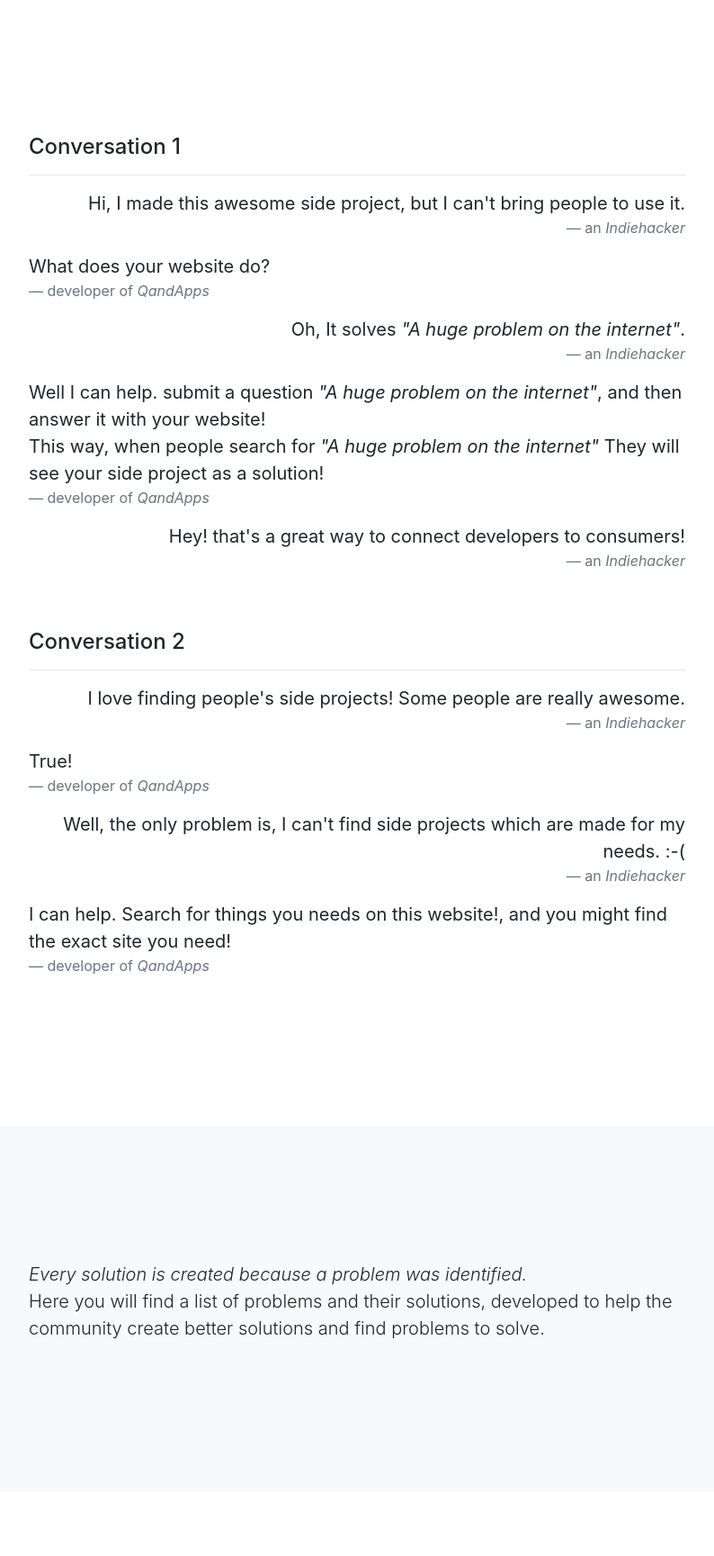
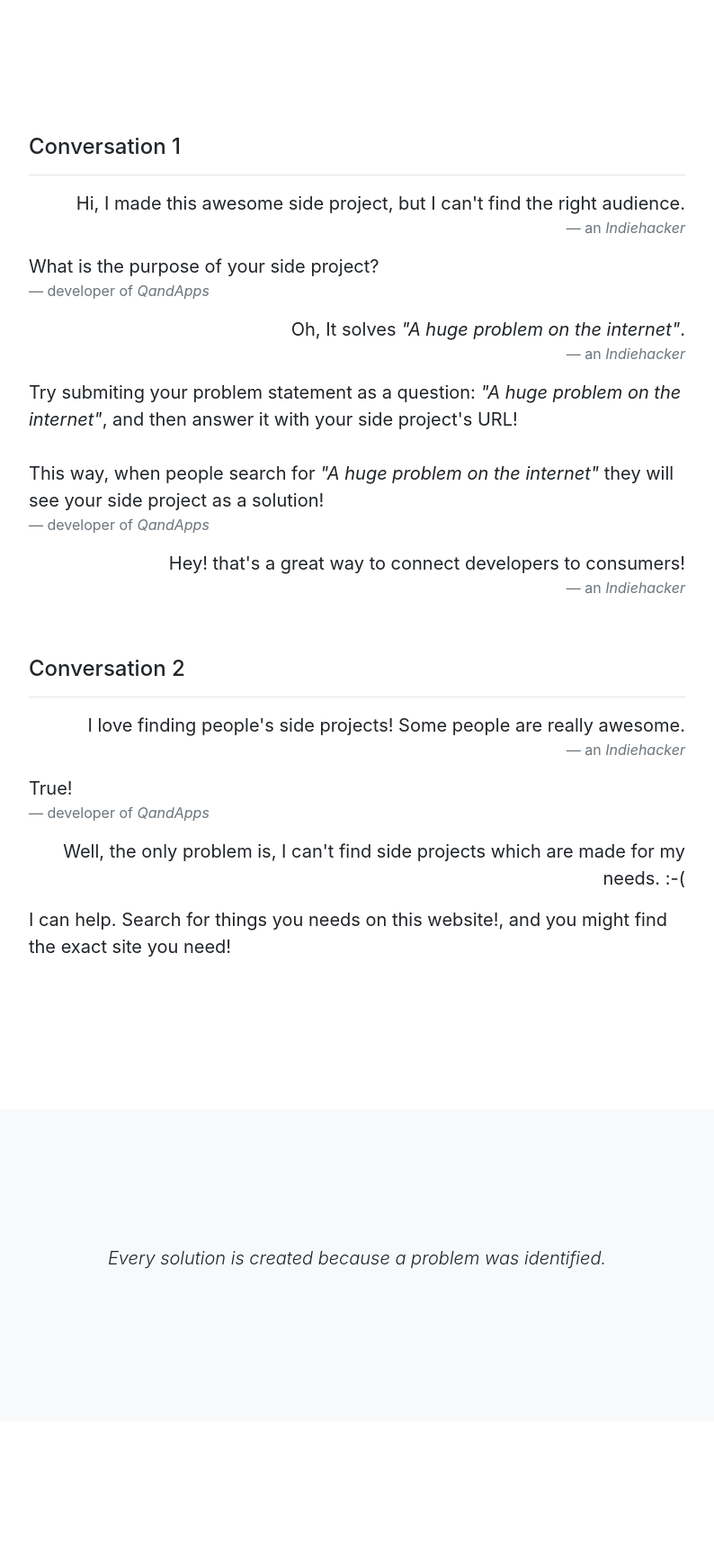
Before and after one commit to alikhundmiri/qnapps, a Django app: page /lander/ in a window 1280 px wide. Shown: the part 654-2383 px from the top of the page at 90% size, without its empty margins (243-1037 px from the left). Run offline with Django 3.2, Linux system fonts and the light colour scheme; some libraries are stand-ins or nearby versions.

Commit message:
changed the language on the landing page a bit.

```diff
--- a/templates/landing.html
+++ b/templates/landing.html
@@ -94,11 +94,11 @@
 					<h4>Conversation 1</h4>
 					<hr>
 					<blockquote class="blockquote text-right">
-						<p class="mb-0">Hi, I made this awesome side project, but I can't bring people to use it.</p>
+						<p class="mb-0">Hi, I made this awesome side project, but I can't find the right audience.</p>
 						<footer class="blockquote-footer">an <cite title="Indie Hacker">Indiehacker</cite></footer>
 					</blockquote>
 					<blockquote class="blockquote">
-						<p class="mb-0">What does your website do?</p>
+						<p class="mb-0">What is the purpose of your side project?</p>
 						<footer class="blockquote-footer">developer of <cite title="Source Title">QandApps</cite></footer>
 					</blockquote>
 					<blockquote class="blockquote text-right">
@@ -106,7 +106,7 @@
 						<footer class="blockquote-footer">an <cite title="Indie Hacker">Indiehacker</cite></footer>
 					</blockquote>
 					<blockquote class="blockquote">
-						<p class="mb-0">Well I can help. submit a question <i>"A huge problem on the internet"</i>, and then answer it with your website!<br>This way, when people search for <i>"A huge problem on the internet"</i> They will see your side project as a solution!</p>
+						<p class="mb-0">Try submiting your problem statement as a question: <i>"A huge problem on the internet"</i>, and then answer it with your side project's URL!<br><br>This way, when people search for <i>"A huge problem on the internet"</i> they will see your side project as a solution!</p>
 						<footer class="blockquote-footer">developer of <cite title="Source Title">QandApps</cite></footer>
 					</blockquote>
 					<blockquote class="blockquote text-right">
@@ -126,11 +126,11 @@
 					</blockquote>
 					<blockquote class="blockquote text-right">
 						<p class="mb-0">Well, the only problem is, I can't find side projects which are made for my needs. :-(</p>
-						<footer class="blockquote-footer">an <cite title="Indie Hacker">Indiehacker</cite></footer>
+						<!-- <footer class="blockquote-footer">an <cite title="Indie Hacker">Indiehacker</cite></footer> -->
 					</blockquote>
 					<blockquote class="blockquote">
 						<p class="mb-0">I can help. Search for things you needs on this website!, and you might find the exact site you need!</p>
-						<footer class="blockquote-footer">developer of <cite title="Source Title">QandApps</cite></footer>
+						<!-- <footer class="blockquote-footer">developer of <cite title="Source Title">QandApps</cite></footer> -->
 					</blockquote>
 				</div>
 			</div>
@@ -139,9 +139,11 @@
 
 	<section id="small-text" class="bg-light">
 		<div class="container">
-			<div class="row">
+			<div class="row text-center">
 				<div class="col-lg-8 mx-auto">
-					<p class="lead"><i>Every solution is created because a problem was identified.</i><br>Here you will find a list of problems and their solutions, developed to help the community create better solutions and find problems to solve.</p>
+					<p class="lead"><i>Every solution is created because a problem was identified.</i>
+						<!-- <br>Here you will find a list of problems and their solutions, developed to help the community create better solutions and find problems to solve. -->
+					</p>
 				</div>
 			</div>
 		</div>
```
